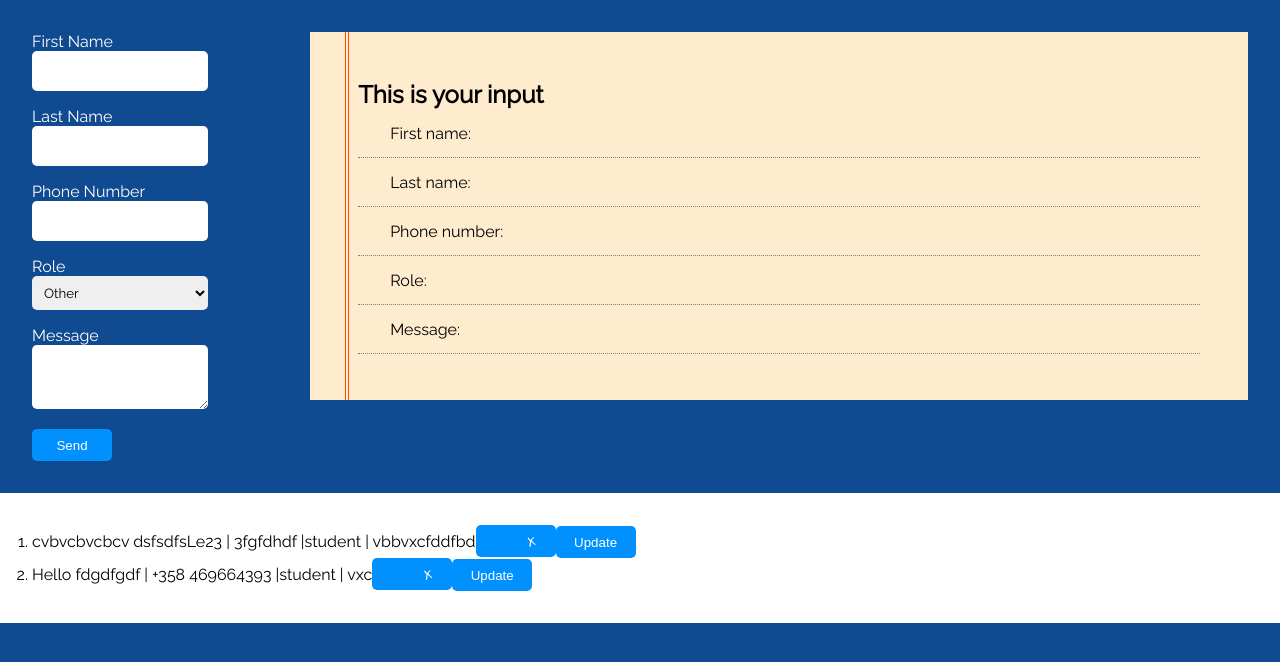
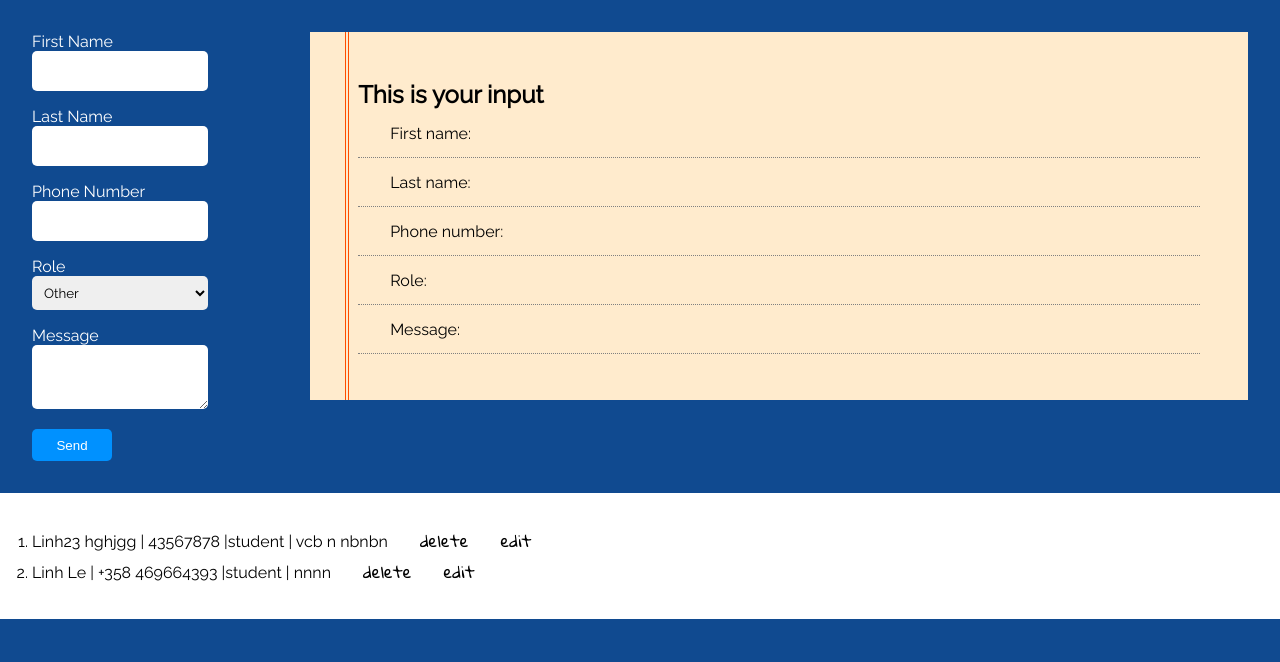
Before and after one commit to LinhLe2307/FORM_task, a React (Create React App) app: page / in a window 1280 px wide. Shown: the top 662 px of the page. Built offline with nearby package versions, Linux system fonts and the light colour scheme; data requests are answered from the project's data file.

Commit message:
Add delete and update style

```diff
--- a/db.json
+++ b/db.json
@@ -1,20 +1,20 @@
 {
   "notes": [
     {
-      "firstname": "cvbvcbvcbcv",
-      "lastname": "dsfsdfsLe23",
-      "phonenumber": "3fgfdhdf",
-      "message": "vbbvxcfddfbd",
+      "firstname": "Linh23",
+      "lastname": "hghjgg",
+      "phonenumber": "43567878",
+      "message": "vcb n nbnbn",
       "role": "student",
-      "id": 4
+      "id": 6
     },
     {
-      "firstname": "Hello",
-      "lastname": "fdgdfgdf",
+      "firstname": "Linh",
+      "lastname": "Le",
       "phonenumber": "+358 469664393",
-      "message": "vxc",
+      "message": " nnnn",
       "role": "student",
-      "id": 5
+      "id": 7
     }
   ]
 }
--- a/src/App.js
+++ b/src/App.js
@@ -23,7 +23,6 @@ class App extends Component {
     isLoading: false,
     updatePopup: false,
     currentNote: {},
-    itemId: null,
   };
   inputHandler = (event) => {
     this.setState({
@@ -68,33 +67,27 @@ class App extends Component {
       .catch((error) => console.log("error", error));
   };
 
-  updateHandler = (item, id) => {
-    this.setState(
-      (prevState) => ({
-        updatePopup: !prevState.updatePopup,
-        currentNote: item,
-        itemId: id,
-      })
-    );
+  updateHandler = (item) => {
+    this.setState((prevState) => ({
+      updatePopup: !prevState.updatePopup,
+      currentNote: item,
+    }));
   };
 
   inputUpdateHandler = (e) => {
     e.preventDefault();
-    this.setState(
-      {
-        currentNote: {
-          ...this.state.currentNote,
-          [e.target.name]: e.target.value,
-        },
+    this.setState({
+      currentNote: {
+        ...this.state.currentNote,
+        [e.target.name]: e.target.value,
       },
-    );
-    this.postHandler();
+    });
   };
 
-  postHandler = () => {
+  postHandler = (id) => {
     axios
       .put(
-        `http://localhost:3010/notes/${this.state.itemId}`,
+        `http://localhost:3010/notes/${id}`,
         this.state.currentNote
       )
       .then((res) => {
@@ -141,7 +134,7 @@ class App extends Component {
           <EditForm
             change={this.inputUpdateHandler}
             {...this.state.currentNote}
-            // submit={this.addSubmitHandler}
+            submit={() => this.postHandler(this.state.currentNote.id)}
           />
         )}
       </>
--- a/src/components/NoteList.js
+++ b/src/components/NoteList.js
@@ -1,6 +1,4 @@
 import React from "react";
-import Button from "./Button";
-import classes from "./Button.module.css";
 
 const NoteList = (props) => {
   return (
@@ -9,20 +7,20 @@ const NoteList = (props) => {
         <li key={note.id}>
           {note.firstname} {note.lastname} | {note.phonenumber} |{note.role} |{" "}
           {note.message}
-          <Button
-            className={classes.deleteBtn}
+          <span
+            class="material-symbols-rounded"
             onClick={(e) => props.delete(e, note.id)}
           >
-            <span class="material-symbols-outlined">X</span>
-          </Button>
-          <Button
-            className={classes.updateBtn}
+            delete
+          </span>
+          <span
+            class="material-symbols-rounded"
             onClick={() => {
-              props.edit(note, note.id);
+              props.edit(note);
             }}
           >
-            Update
-          </Button>
+            edit
+          </span>
         </li>
       ))}
     </ol>
```
Also changed, not shown: src/index.css (line endings or trailing spaces).
